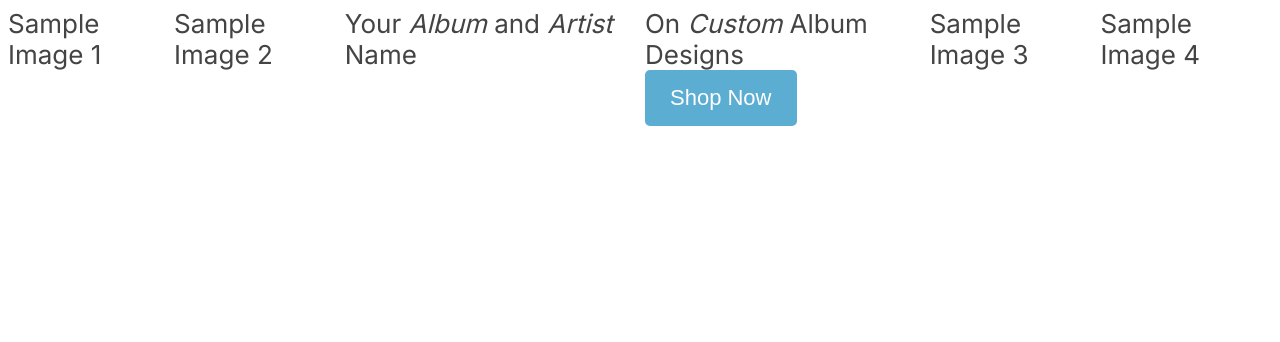
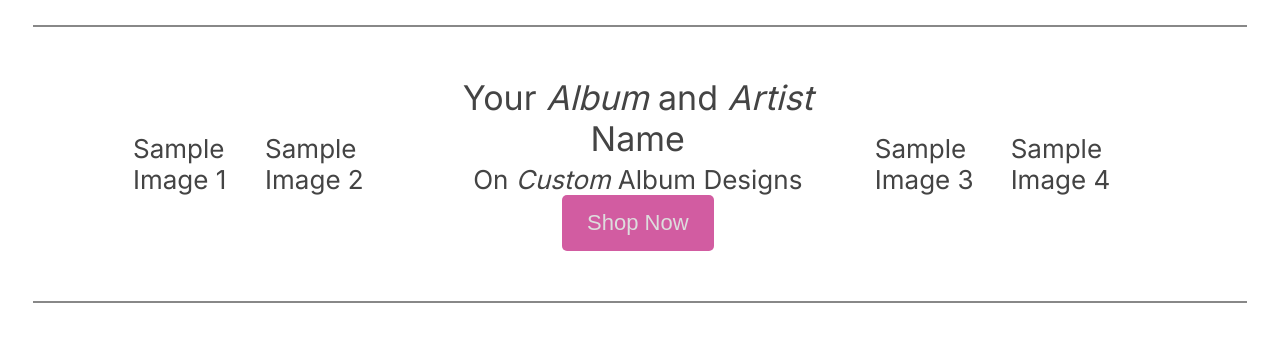
Before and after one commit to LourenceQ/Art-ecommerce, a Next.js app in the folder art-ecommerce/: page / in a window 1280 px wide. Shown: the top 342 px of the page. Built offline with nearby package versions, Linux system fonts and the light colour scheme.

Commit message:
Implementando estilo de emphasis e bottão shop

```diff
--- a/art-ecommerce/src/app/globals.scss
+++ b/art-ecommerce/src/app/globals.scss
@@ -59,7 +59,7 @@ ul {
   padding: 0;
 }
 
-button {
+.buttonGlobal {
   font-size: 22px;
   padding: 15px 25px;
   background-color: #5cadd2;
--- a/art-ecommerce/src/app/page.module.css
+++ b/art-ecommerce/src/app/page.module.css
@@ -1,8 +1,54 @@
-.header {
-  color: blue;
+.heroImage {
+  height: 250px;
+  margin: 0 -8px;
+  position: relative;
 }
 
 .cta {
   display: flex;
   justify-content: space-around;
+  align-items: center;
+  margin: 25px;
+  border-top: 2px solid #888;
+  border-bottom: 2px solid #888;
+  padding: 10px 100px;
+
+  .image {
+    margin-left: 10px;
+  }
+
+  .ctaText {
+    display: flex;
+    flex-grow: 4;
+    flex-direction: column;
+    justify-content: space-around;
+    align-items: center;
+    margin: 40px 25px;
+    min-width: 424px;
+
+    .emText {
+      font-style: normal;
+      color: #d25ca1;
+    }
+
+    .ctaMainText {
+      font-size: 34px;
+      text-align: center;
+      margin-bottom: 5px;
+    }
+
+    .ctaSubText {
+      font-size: 28px;
+      text-align: center;
+    }
+
+    .buttonShop {
+      margin-top: 10px;
+      width: 200px;
+    }
+  }
 }
+
+.soundwavesImage {
+  margin: 0 -8px;
+}
--- a/art-ecommerce/src/app/page.tsx
+++ b/art-ecommerce/src/app/page.tsx
@@ -8,16 +8,14 @@ export default function Home() {
       <span>Sample Image 1</span>
       <span>Sample Image 2</span>
 
-      <div>
-        <div>
-          Your<em> Album </em> and <em>Artist</em> Name
+      <div className={styles.ctaText}>
+        <div className={styles.ctaMainText}>
+          Your<em className="emText"> Album </em> and <em className="emText">Artist</em> Name
         </div>
-      </div>
-      <div>
-        <div>
-          On <em>Custom</em> Album Designs
+        <div className="{`${styles.ctaSubText}`}">
+          On <em className="emText">Custom</em> Album Designs
         </div>
-        <button>Shop Now</button>
+        <button className="buttonGlobal cta buttonShop">Shop Now</button>
       </div>
       <span>Sample Image 3</span>
       <span>Sample Image 4</span>
```
